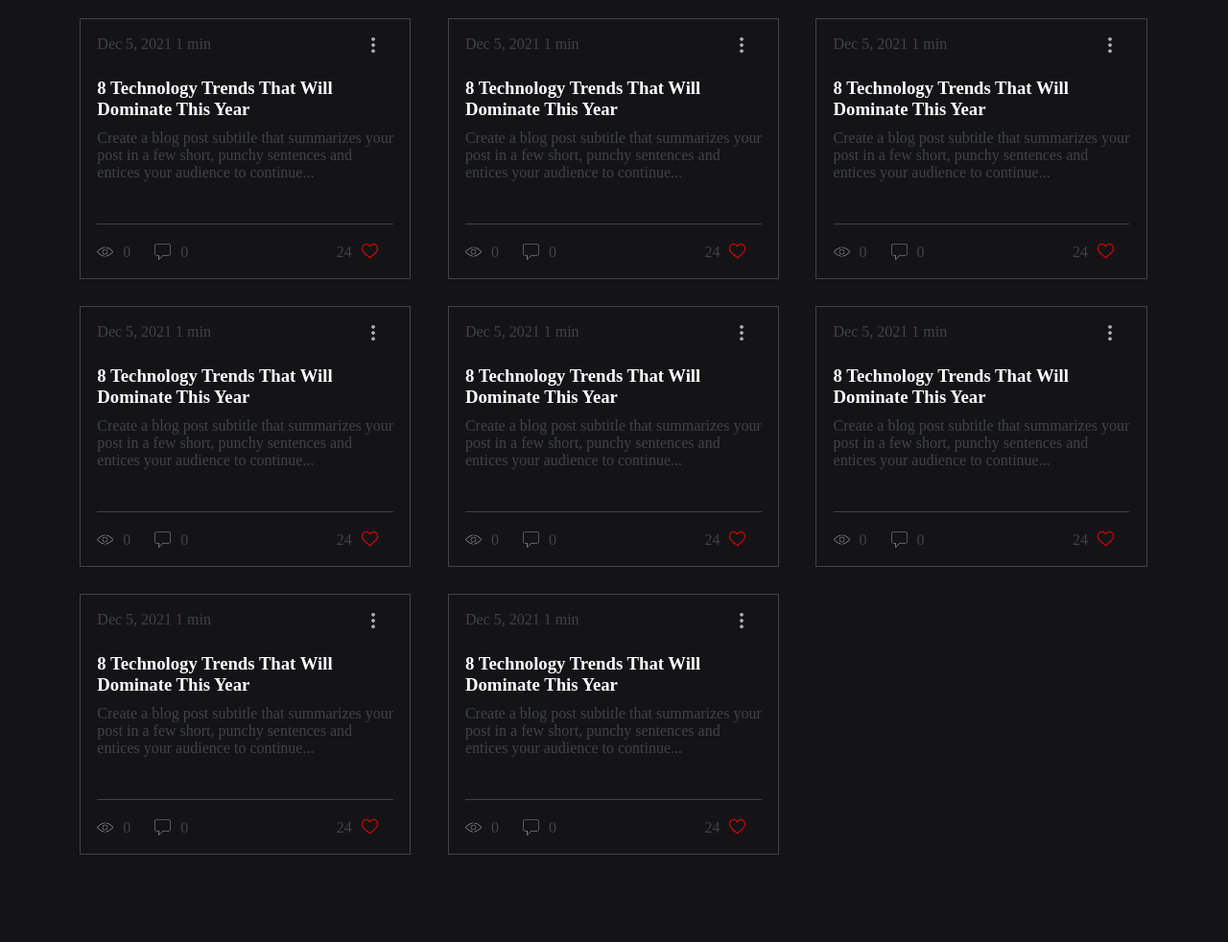
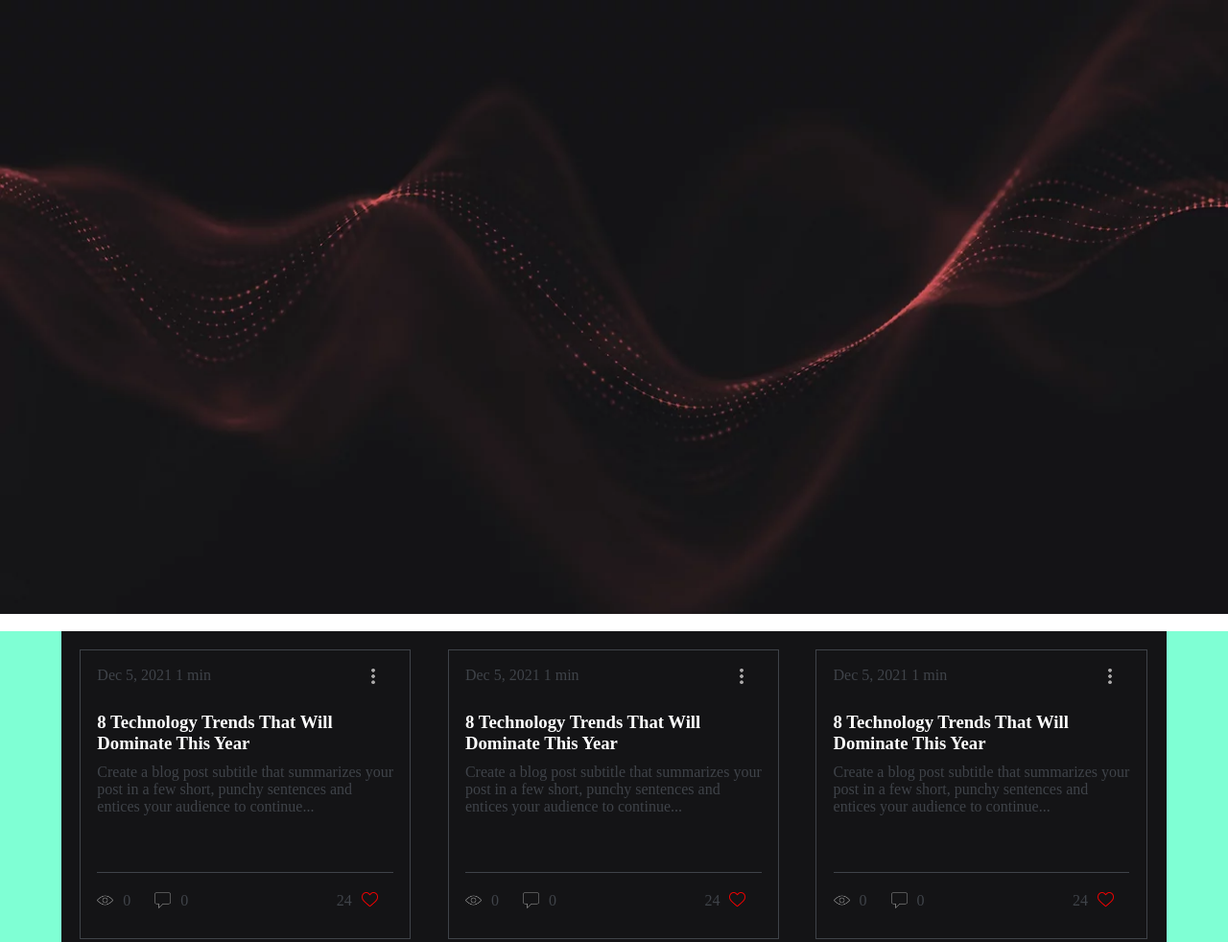
Before and after one commit to MrShota/Master, a plain HTML site: page Project-first/index.html in a window 1280 px wide. Shown: the top 982 px of the page at 96% size. Before the commit the page ends 900 px from the top, so only its background shows below. Drawn offline with Linux system fonts and the light colour scheme.

Commit message:
commit on Master

```diff
--- a/Project-first/css/style.css
+++ b/Project-first/css/style.css
@@ -2,16 +2,39 @@
      margin: 0;
     padding: 0;
 }
-body {
-    background-color: #141416;
+
+.main-img {
+    width: 100%;
+    height: 80vh;
 }
-.container {
+.main-img img {
+    width: 100%;
+    height: 80vh;
+
+
+}
+.main-text {
+    /* position: absolute;
+    z-index: 3; */
+}
+
+.main-box {
+    width: 100%;
+    height: 1200px;
+    /* background-color: #141416; */
+    background-color: aquamarine;
+
+}
+.box {
     width: 90%;
-    height: 900px;
+    height: 1000px;
     margin-left: 5%;
     display: flex;
     flex-wrap: wrap;
     background-color: #141416;
+    margin-bottom: 100px;
+
+
 }
 .box-outer {
     width: 33.3%;
--- a/Project-first/index.html
+++ b/Project-first/index.html
@@ -12,6 +12,16 @@
 
 <body>
     <div class="container">
+        <div class="main">
+            <div class="main-img">
+                <img src="photo/main-img_mv2.webp" alt="...">
+            </div>
+            <div class="main-text">
+                <p style="color:#FFFFFF;"> The Big Data Blog </p>
+            </div>
+        </div>
+        <div class="main-box">
+            <div class="box">
                 <div class="box-outer">
                     <div class="box-inner">
                         <div class="box-header">
@@ -24,7 +34,9 @@
                         </div>
                         <div class="box-text">
                             <h3 style="color: #FFFFFF">8 Technology Trends That Will Dominate This Year</h3>
-                    <p style="color: #3F4349;">Create a blog post subtitle that summarizes your post in a few short, punchy
+                            <p style="color: #3F4349;">Create a blog post subtitle that summarizes your post in a few
+                                short,
+                                punchy
                                 sentences and entices your audience to continue...</p>
                         </div>
                         <div class="box-footer">
@@ -57,7 +69,9 @@
                         </div>
                         <div class="box-text">
                             <h3 style="color: #FFFFFF">8 Technology Trends That Will Dominate This Year</h3>
-                    <p style="color: #3F4349;">Create a blog post subtitle that summarizes your post in a few short, punchy
+                            <p style="color: #3F4349;">Create a blog post subtitle that summarizes your post in a few
+                                short,
+                                punchy
                                 sentences and entices your audience to continue...</p>
                         </div>
                         <div class="box-footer">
@@ -90,7 +104,9 @@
                         </div>
                         <div class="box-text">
                             <h3 style="color: #FFFFFF">8 Technology Trends That Will Dominate This Year</h3>
-                    <p style="color: #3F4349;">Create a blog post subtitle that summarizes your post in a few short, punchy
+                            <p style="color: #3F4349;">Create a blog post subtitle that summarizes your post in a few
+                                short,
+                                punchy
                                 sentences and entices your audience to continue...</p>
                         </div>
                         <div class="box-footer">
@@ -123,7 +139,9 @@
                         </div>
                         <div class="box-text">
                             <h3 style="color: #FFFFFF">8 Technology Trends That Will Dominate This Year</h3>
-                    <p style="color: #3F4349;">Create a blog post subtitle that summarizes your post in a few short, punchy
+                            <p style="color: #3F4349;">Create a blog post subtitle that summarizes your post in a few
+                                short,
+                                punchy
                                 sentences and entices your audience to continue...</p>
                         </div>
                         <div class="box-footer">
@@ -156,7 +174,9 @@
                         </div>
                         <div class="box-text">
                             <h3 style="color: #FFFFFF">8 Technology Trends That Will Dominate This Year</h3>
-                    <p style="color: #3F4349;">Create a blog post subtitle that summarizes your post in a few short, punchy
+                            <p style="color: #3F4349;">Create a blog post subtitle that summarizes your post in a few
+                                short,
+                                punchy
                                 sentences and entices your audience to continue...</p>
                         </div>
                         <div class="box-footer">
@@ -189,7 +209,9 @@
                         </div>
                         <div class="box-text">
                             <h3 style="color: #FFFFFF">8 Technology Trends That Will Dominate This Year</h3>
-                    <p style="color: #3F4349;">Create a blog post subtitle that summarizes your post in a few short, punchy
+                            <p style="color: #3F4349;">Create a blog post subtitle that summarizes your post in a few
+                                short,
+                                punchy
                                 sentences and entices your audience to continue...</p>
                         </div>
                         <div class="box-footer">
@@ -222,7 +244,9 @@
                         </div>
                         <div class="box-text">
                             <h3 style="color: #FFFFFF">8 Technology Trends That Will Dominate This Year</h3>
-                    <p style="color: #3F4349;">Create a blog post subtitle that summarizes your post in a few short, punchy
+                            <p style="color: #3F4349;">Create a blog post subtitle that summarizes your post in a few
+                                short,
+                                punchy
                                 sentences and entices your audience to continue...</p>
                         </div>
                         <div class="box-footer">
@@ -255,7 +279,9 @@
                         </div>
                         <div class="box-text">
                             <h3 style="color: #FFFFFF">8 Technology Trends That Will Dominate This Year</h3>
-                    <p style="color: #3F4349;">Create a blog post subtitle that summarizes your post in a few short, punchy
+                            <p style="color: #3F4349;">Create a blog post subtitle that summarizes your post in a few
+                                short,
+                                punchy
                                 sentences and entices your audience to continue...</p>
                         </div>
                         <div class="box-footer">
@@ -276,7 +302,8 @@
                         </div>
                     </div>
                 </div>
-
+            </div>
+        </div>
     </div>
 
 </body>
```
Also changed, not shown: Project-first/font.css (deleted), Project-first/photo/main-img_mv2.webp (added). Lines whose indentation alone changed are shown as unchanged.
